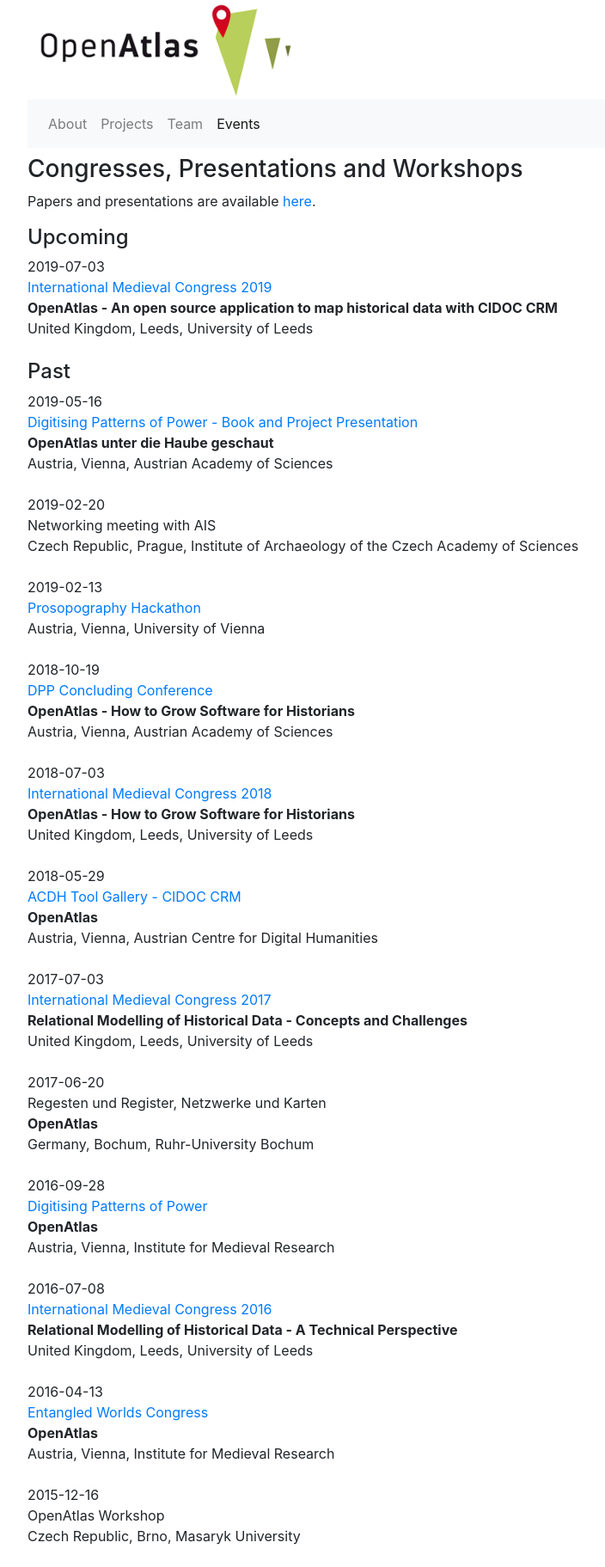
After one commit to craws/OpenAtlas-Website, a Flask app: page /events in a window 1280 px wide. The commit adds this page. Shown: the whole page at 86% size, without its empty margins (53-757 px from the left). Run offline with Flask 2, Linux system fonts and the light colour scheme; some libraries are stand-ins or nearby versions.

Commit message:
Added events

```diff
--- a/openatlas_website/__init__.py
+++ b/openatlas_website/__init__.py
@@ -11,7 +11,7 @@
 app.config.from_pyfile('production.py')  # Load instance
 
 from openatlas_website.util import filters
-from openatlas_website.views import index, team, projects
+from openatlas_website.views import events, index, projects, team
 
 
 @app.before_request
--- a/openatlas_website/static/css/style.css
+++ b/openatlas_website/static/css/style.css
@@ -6,6 +6,10 @@
 
 #projects img {
     max-width: 200px;
+}
+
+.events {
+    margin-bottom: 1.5em;
 }
 
 #credits img {
--- /dev/null
+++ b/openatlas_website/templates/events.html
@@ -0,0 +1,40 @@
+{% extends "layout.html" %}
+{% block content %}
+<h3>Congresses, Presentations and Workshops</h3>
+<p>
+    Papers and presentations are available
+    <a href="https://oeaw.academia.edu/AlexanderWatzinger" target="_blank">here</a>.
+</p>
+<h4>Upcoming</h4>
+{% for date, event in upcoming.items() %}
+    <div class="events">
+        {{ date }}<br/>
+        {% if event.link %}
+            <a href="{{ event.link }}" target="_blank">{{ event.name }}</a>
+        {% else %}
+            {{ event.name }}
+        {% endif %}
+        <br/>
+        {% if event.title %}
+            <strong>{{ event.title }}</strong><br/>
+        {% endif %}
+        {{ event.country }}, {{ event.city }}, {{ event.institute }}
+    </div>
+{% endfor %}
+<h4>Past</h4>
+{% for date, event in past.items() %}
+    <div class="events">
+        {{ date }}<br/>
+        {% if event.link %}
+            <a href="{{ event.link }}" target="_blank">{{ event.name }}</a>
+        {% else %}
+            {{ event.name }}
+        {% endif %}
+        <br/>
+        {% if event.title %}
+            <strong>{{ event.title }}</strong><br/>
+        {% endif %}
+        {{ event.country }}, {{ event.city }}, {{ event.institute }}
+    </div>
+{% endfor %}
+{% endblock %}
--- a/openatlas_website/util/filters.py
+++ b/openatlas_website/util/filters.py
@@ -13,7 +13,7 @@
     """ Returns HTML with the menu and mark appropriate item as selected."""
     html = ''
     selected = origin.view_name if origin else ''
-    items = ['about', 'projects', 'team']
+    items = ['about', 'projects', 'team', 'events']
     for item in items:
         if selected:
             active = 'active' if item == selected else ''
--- /dev/null
+++ b/openatlas_website/views/events.py
@@ -0,0 +1,93 @@
+# Created by Alexander Watzinger and others. Please see README.md for licensing information
+from collections import OrderedDict
+
+from flask import render_template
+
+from openatlas_website import app
+
+
+@app.route('/events')
+def events():
+    upcoming = OrderedDict([
+        ('2019-07-03', {'country': 'United Kingdom',
+                        'city': 'Leeds',
+                        'institute': 'University of Leeds',
+                        'name': 'International Medieval Congress 2019',
+                        'link': 'https://www.imc.leeds.ac.uk/imc2019/',
+                        'title': '''OpenAtlas - An open source application to map historical data
+                                    with CIDOC CRM'''}),
+        ])
+    past = OrderedDict([
+        ('2019-05-16', {'country': 'Austria',
+                        'city': 'Vienna',
+                        'institute': 'Austrian Academy of Sciences',
+                        'name': 'Digitising Patterns of Power - Book and Project Presentation',
+                        'link': 'https://dpp.oeaw.ac.at/repository/Programm_DPP_16Mai2019.pdf',
+                        'title': 'OpenAtlas unter die Haube geschaut'}),
+        ('2019-02-20', {'country': 'Czech Republic',
+                        'city': 'Prague',
+                        'institute': 'Institute of Archaeology of the Czech Academy of Sciences',
+                        'name': 'Networking meeting with AIS',
+                        'link': '',
+                        'title': ''}),
+        ('2019-02-13', {'country': 'Austria',
+                        'city': 'Vienna',
+                        'institute': 'University of Vienna',
+                        'name': 'Prosopography Hackathon',
+                        'link': 'https://acdh.univie.ac.at/nachrichten/single-view/news/linking-past-people-a-prosopography-hackathon-at-the-uni-of-vienna/?tx_news_pi1%5Bcontroller%5D=News&tx_news_pi1%5Baction%5D=detail&cHash=b3c6c21d5d122910b03f0c0b3f65228e',
+                        'title': ''}),
+        ('2018-10-19', {'country': 'Austria',
+                        'city': 'Vienna',
+                        'institute': 'Austrian Academy of Sciences',
+                        'name': 'DPP Concluding Conference',
+                        'link': 'https://dpp.oeaw.ac.at/conference/index.php?site=program',
+                        'title': 'OpenAtlas - How to Grow Software for Historians'}),
+        ('2018-07-03', {'country': 'United Kingdom',
+                        'city': 'Leeds',
+                        'institute': 'University of Leeds',
+                        'name': 'International Medieval Congress 2018',
+                        'link': 'https://www.imc.leeds.ac.uk/imcarchive/2018/sessions/840/%22Presentation%22:https://redmine.craws.net/attachments/download/467/how_to_grow_software_for_historians.pdf',
+                        'title': 'OpenAtlas - How to Grow Software for Historians'}),
+        ('2018-05-29', {'country': 'Austria',
+                        'city': 'Vienna',
+                        'institute': 'Austrian Centre for Digital Humanities',
+                        'name': 'ACDH Tool Gallery - CIDOC CRM',
+                        'link': 'https://www.oeaw.ac.at/acdh/about/news-archive/news-detail/article/acdh-tool-gallery-41',
+                        'title': 'OpenAtlas'}),
+        ('2017-07-03', {'country': 'United Kingdom',
+                        'city': 'Leeds',
+                        'institute': 'University of Leeds',
+                        'name': 'International Medieval Congress 2017',
+                        'link': 'http://imc.leeds.ac.uk/dbsql02/AQueryServlet?*id=30&*formId=30&*context=IMC&conference=2017&sessionId=7539&chosenPaperId=&*servletURI=https://imc.leeds.ac.uk/dbsql02/AQueryServlet',
+                        'title': 'Relational Modelling of Historical Data - Concepts and Challenges'}),
+        ('2017-06-20', {'country': 'Germany',
+                        'city': 'Bochum',
+                        'institute': 'Ruhr-University Bochum',
+                        'name': 'Regesten und Register, Netzwerke und Karten',
+                        'link': '',
+                        'title': 'OpenAtlas'}),
+        ('2016-09-28', {'country': 'Austria',
+                        'city': 'Vienna',
+                        'institute': 'Institute for Medieval Research',
+                        'name': 'Digitising Patterns of Power',
+                        'link': 'https://dpp.oeaw.ac.at/workshop/',
+                        'title': 'OpenAtlas'}),
+        ('2016-07-08', {'country': 'United Kingdom',
+                        'city': 'Leeds',
+                        'institute': 'University of Leeds',
+                        'name': 'International Medieval Congress 2016',
+                        'link': 'https://www.imc.leeds.ac.uk/imcarchive/2016/sessions/803/',
+                        'title': 'Relational Modelling of Historical Data - A Technical Perspective'}),
+        ('2016-04-13', {'country': 'Austria',
+                        'city': 'Vienna',
+                        'institute': 'Institute for Medieval Research',
+                        'name': 'Entangled Worlds Congress',
+                        'link': 'https://www.dasanderemittelalter.net/conference-entangled-worlds/',
+                        'title': 'OpenAtlas'}),
+        ('2015-12-16', {'country': 'Czech Republic',
+                        'city': 'Brno',
+                        'institute': 'Masaryk University',
+                        'name': 'OpenAtlas Workshop',
+                        'link': '',
+                        'title': ''})])
+    return render_template('events.html', past=past, upcoming=upcoming)
```
Also changed, not shown: openatlas_website/tests/test_website.py (+1 -0 lines).
